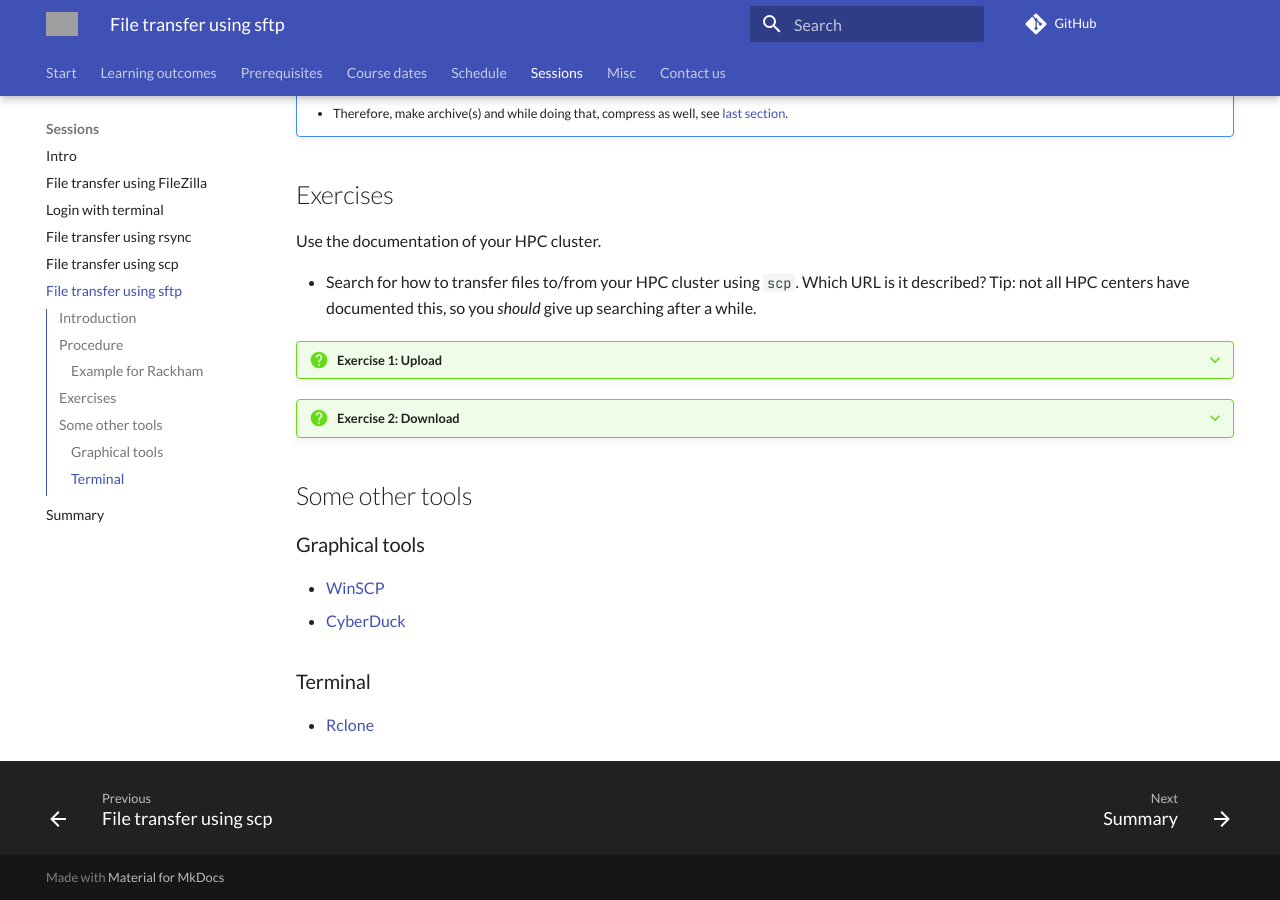
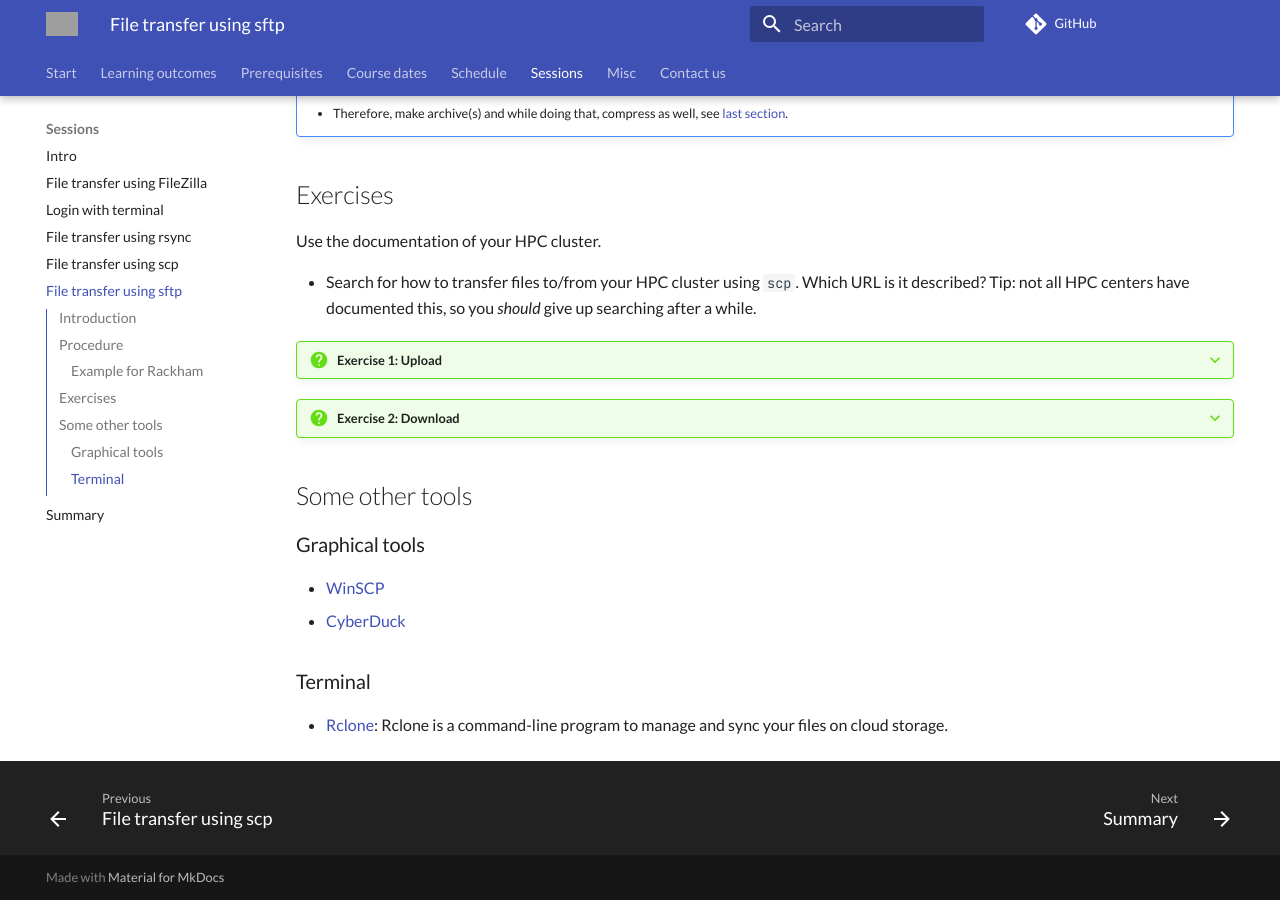
Before and after one commit to UPPMAX/naiss_file_transfer_course, an MkDocs documentation site: the page built from docs/sessions/sftp/README.md, in a window 1280 px wide and 900 px high, scrolled down 2284 px. Built offline with MkDocs 1.6.1 and Material for MkDocs 9.7.7, drawn with Linux system fonts in a browser that asks for light colours; comment, search, counter and statistics services are not loaded; grey boxes are pictures that could not be loaded.

Commit message:
README.md rclone descript

```diff
--- a/docs/sessions/sftp/README.md
+++ b/docs/sessions/sftp/README.md
@@ -154,4 +154,4 @@
 
 ### Terminal
 
-- [Rclone](https://rclone.org/)
+- [Rclone](https://rclone.org/): Rclone is a command-line program to manage and sync your files on cloud storage.
```
